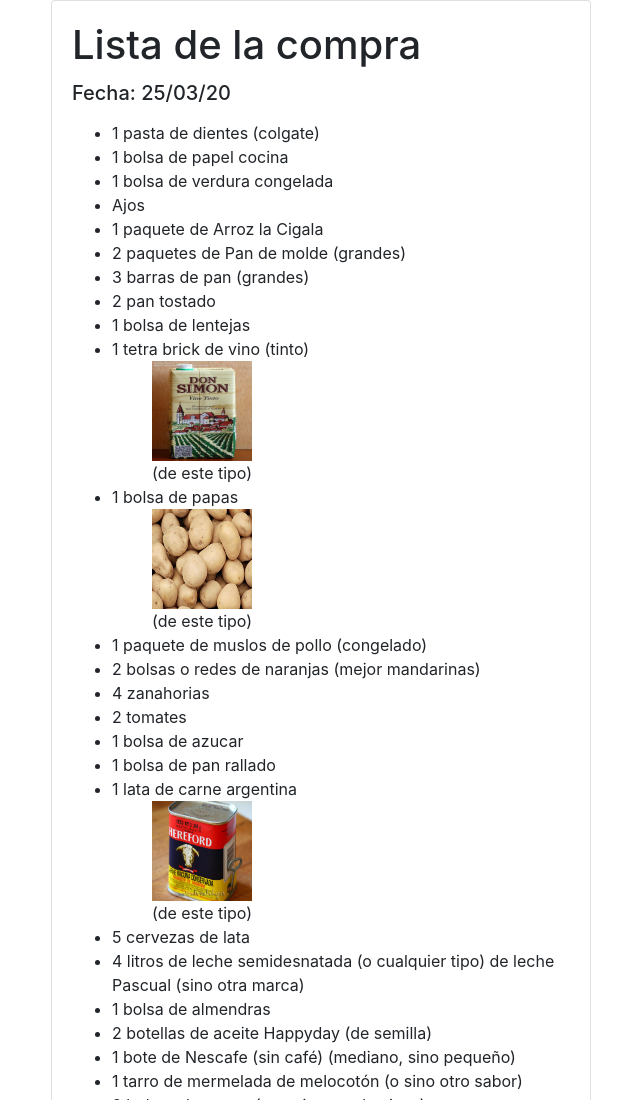
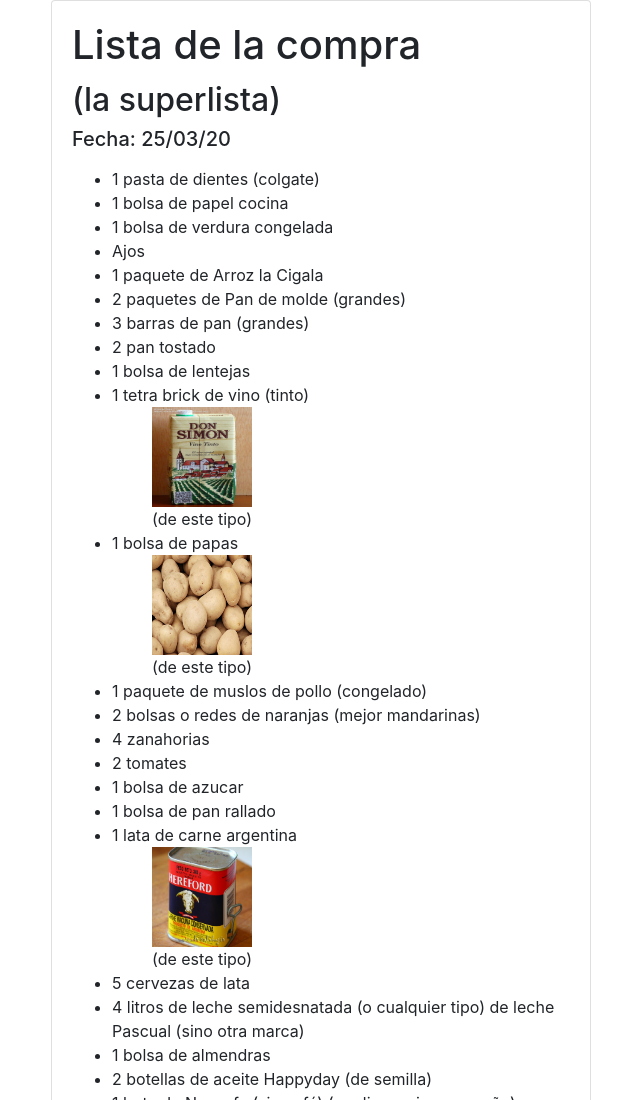
Before and after one commit to pablotebb/listadelacompra, a plain HTML site: page index.html in a window 1280 px wide. Shown: the top 1100 px of the page, without its empty margins (34-674 px from the left). Drawn offline with nearby package versions, Linux system fonts and the light colour scheme.

Commit message:
superlista

```diff
--- a/index.html
+++ b/index.html
@@ -17,6 +17,7 @@
               <div class="card">
                 <div class="card-body">
                   <h1 class="card-title">Lista de la compra</h1>
+                    <h2> (la superlista) </h2>
                   <h5>Fecha: 25/03/20</h5>
                   <p class="card-text">
                     <ul>
```
